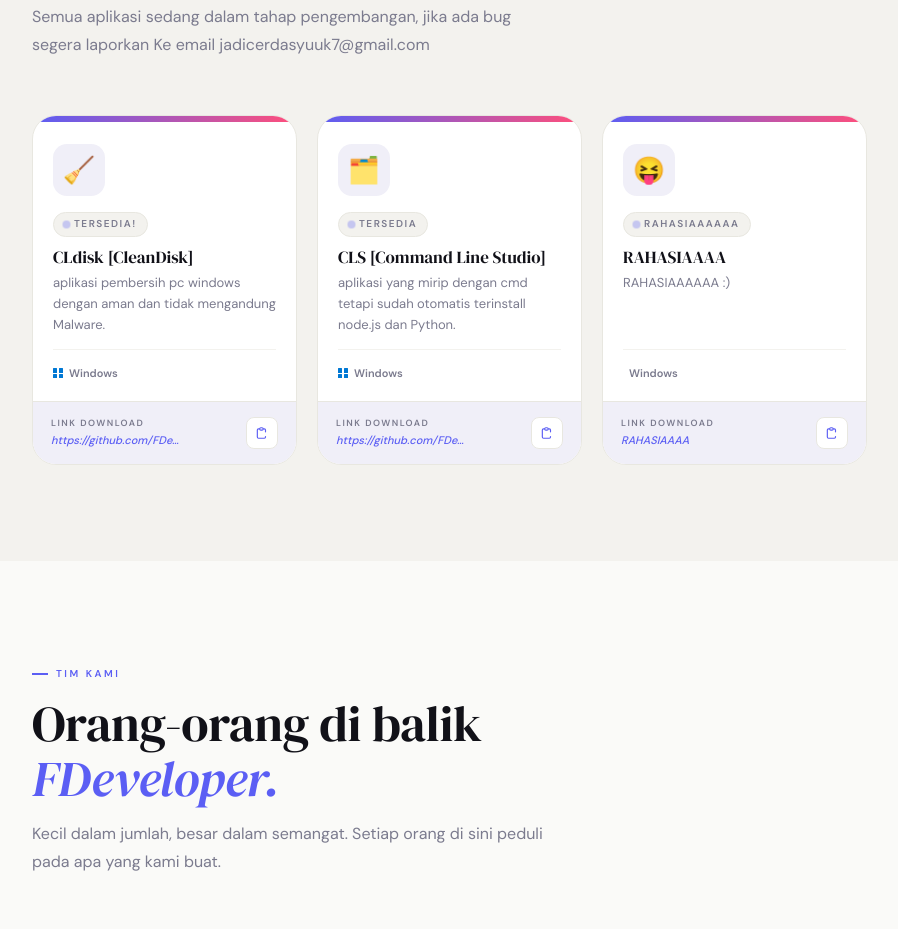
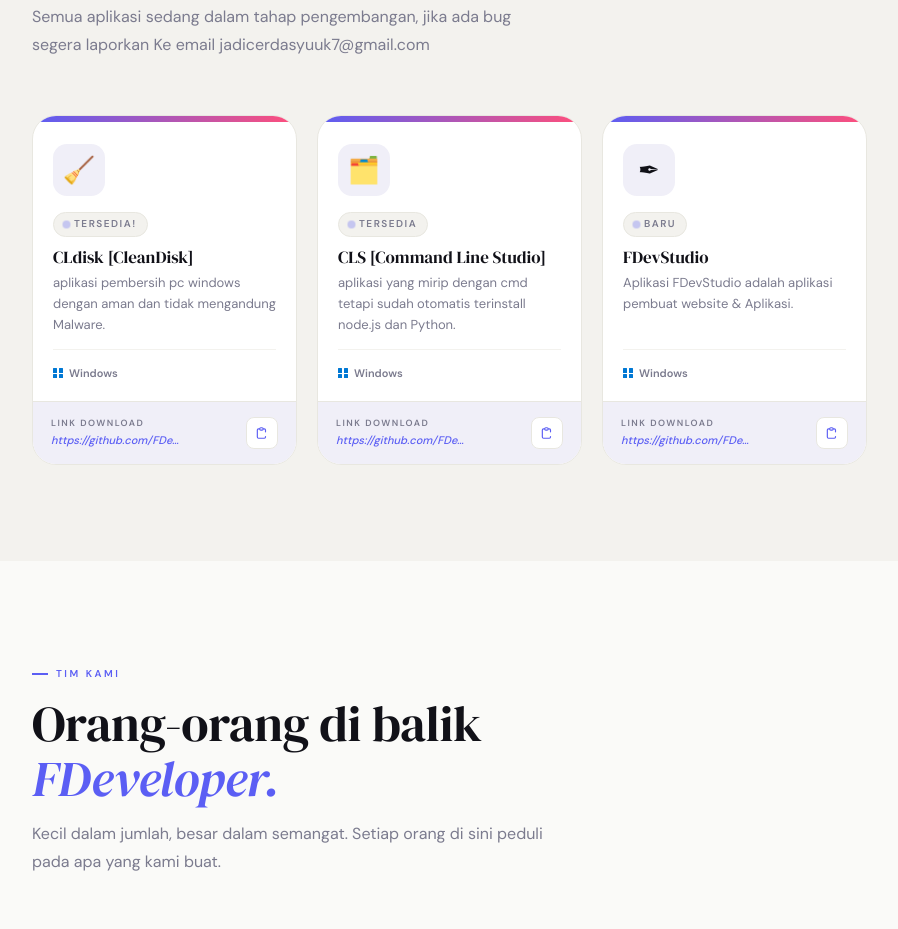
Before and after one commit to FDeveloperindonesia01/FDeveloper-Indonesian-Official-Website, a plain HTML site: page index.html in a window 1280 px wide. Shown: the part 2754-3683 px from the top of the page, without its empty margins (48-946 px from the left). Drawn offline with Linux system fonts and the light colour scheme.

Commit message:
Add files via upload

```diff
--- a/index.html
+++ b/index.html
@@ -1175,30 +1175,26 @@
         </div>
       </div>
 
-
-
-<!-- ══ CARD 3 (BENTUK LINGKARAN) ══════════════════════════════ -->
+<!-- ══ CARD 3 ══════════════════════════════ -->
       <div class="app-card rv">
         <div class="app-card-top"></div>
         <div class="app-card-body">
-    <div class="app-icon">😝</div>
-    <span class="app-cs-badge"><span class="cs-pulse"></span>RAHASIAAAAAA</span>
-    <h3>RAHASIAAAA</h3>
-    <p class="app-desc">RAHASIAAAAAA :)</p>
+          <div class="app-icon">✒</div>
+          <span class="app-cs-badge"><span class="cs-pulse"></span>Baru</span>
+          <h3>FDevStudio</h3>
+          <p class="app-desc">Aplikasi FDevStudio adalah aplikasi pembuat website & Aplikasi.</p>
           <div class="app-platform">
-      <div class="win-oval"><span></span><span></span><span></span><span></span></div>
+            <div class="win-squares"><span></span><span></span><span></span><span></span></div>
             Windows
           </div>
         </div>
         <div class="app-download">
           <div class="dl-label-group">
             <span class="dl-label">Link Download</span>
-      <span class="dl-link" data-link="RAHASIAAAAA">RAHASIAAAA</span>
+            <span class="dl-link" data-link="https://github.com/FDeveloperindonesia01/FDevStudio/releases/download/1.0.00/FDevStudio.exe">https://github.com/FDeveloperindonesia01/FDevStudio/releases/download/1.0.00/FDevStudio.exe</span>
           </div>
           <button class="dl-copy-btn" onclick="copyLink(this)" title="Salin link">
-      <svg width="14" height="14" viewBox="0 0 24 24" fill="none">
-        <path d="M8 5H6a2 2 0 00-2 2v12a2 2 0 002 2h10a2 2 0 002-2v-1M8 5a2 2 0 002 2h2a2 2 0 002-2M8 5a2 2 0 012-2h2a2 2 0 012 2m0 0h2a2 2 0 012 2v3" stroke="var(--indigo)" stroke-width="2" stroke-linecap="round" stroke-linejoin="round"/>
-      </svg>
+            <svg width="14" height="14" viewBox="0 0 24 24" fill="none"><path d="M8 5H6a2 2 0 00-2 2v12a2 2 0 002 2h10a2 2 0 002-2v-1M8 5a2 2 0 002 2h2a2 2 0 002-2M8 5a2 2 0 012-2h2a2 2 0 012 2m0 0h2a2 2 0 012 2v3" stroke="var(--indigo)" stroke-width="2" stroke-linecap="round" stroke-linejoin="round"/></svg>
           </button>
         </div>
       </div>
```
Lines whose indentation alone changed are shown as unchanged.
